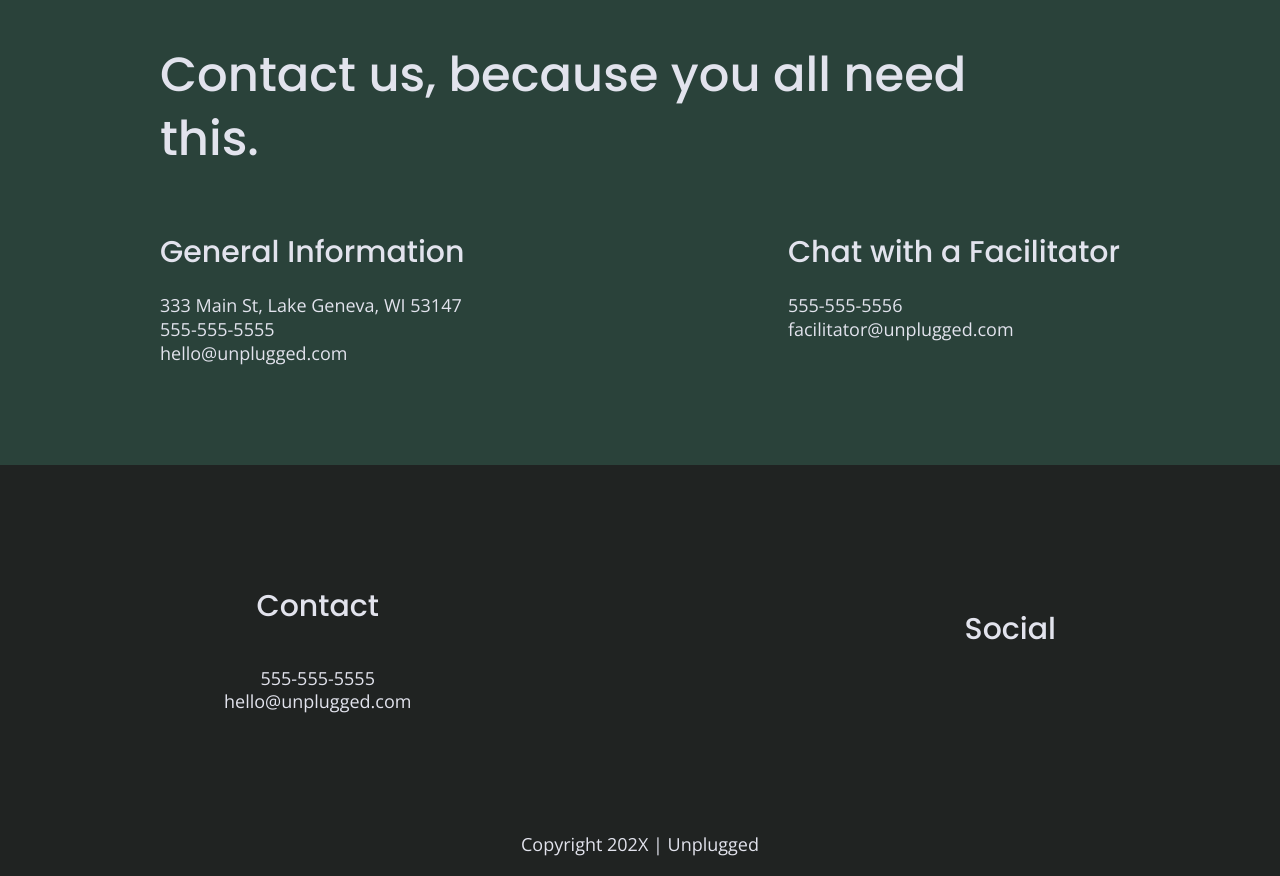
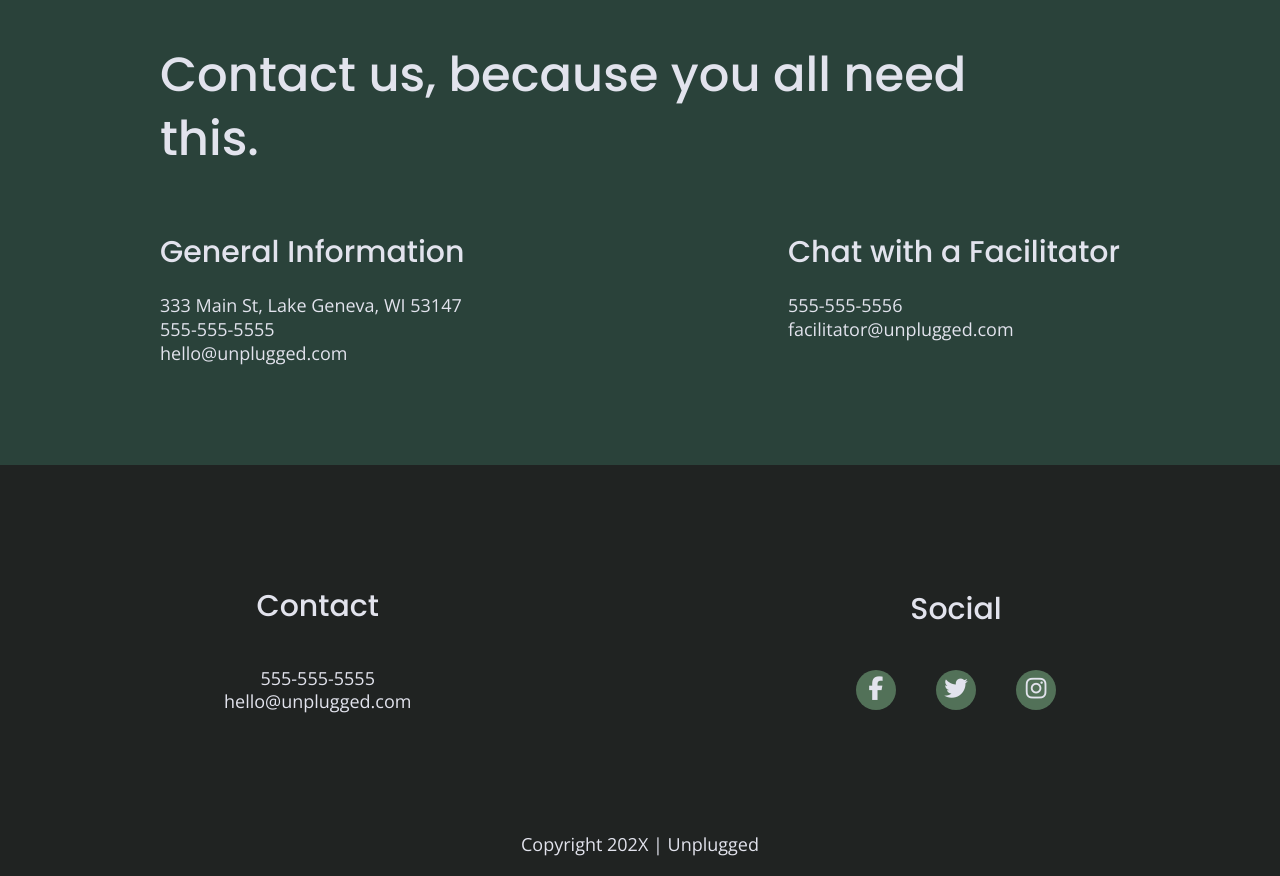
Before and after one commit to amanda-bann/unplugged, a website: page about/index.html in a window 1280 px wide. Shown: the part 1242-2118 px from the top of the page. Drawn offline with nearby package versions, Linux system fonts and the light colour scheme; files that its build step writes are made by us from their sources; files whose address does not match are found by name.

Commit message:
Social icons added

```diff
--- a/about/index.html
+++ b/about/index.html
@@ -123,19 +123,13 @@
             <h4>Social</h4>
             <div class="social-icons">
               <p>
-                <a
-                  href="https://www.facebook.com/Skillcrush/"
-                  target="_blank"
-                ></a>
+                <a href="https://www.facebook.com/Skillcrush/" target="_blank"><i class="fab fa-facebook-f"></i></a>
               </p>
               <p>
-                <a href="https://twitter.com/Skillcrush" target="_blank"></a>
+                <a href="https://twitter.com/Skillcrush" target="_blank"><i class="fab fa-twitter"></i></a>
               </p>
               <p>
-                <a
-                  href="https://www.instagram.com/skillcrush/"
-                  target="_blank"
-                ></a>
+                <a href="https://www.instagram.com/skillcrush/" target="_blank"><i class="fab fa-instagram"></i></a>
               </p>
             </div>
           </div>
--- a/css/main.css
+++ b/css/main.css
@@ -219,9 +219,17 @@ footer .social-icons {
 }
 
 footer .social-icons p {
+  background-color:#527158;
+  border-radius: 50%;
+  width: 40px;
+  height: 40px;
   display: flex;
   justify-content: center;
   align-items: center;
+}
+
+footer .social-icons p i {
+  font-size: 1.3125em;
 }
 
 footer .copyright {
@@ -623,6 +631,11 @@ input[type=button] {
     line-height: 1.285;
   }
 
+  footer .social-icons {
+    width: 12.5em;
+    justify-content: space-between;
+  }
+
   footer .copyright {
     width: 100%;
   }
```
Also changed, not shown: faq/index.html (+3 -3 lines), index.html (+3 -3 lines).
